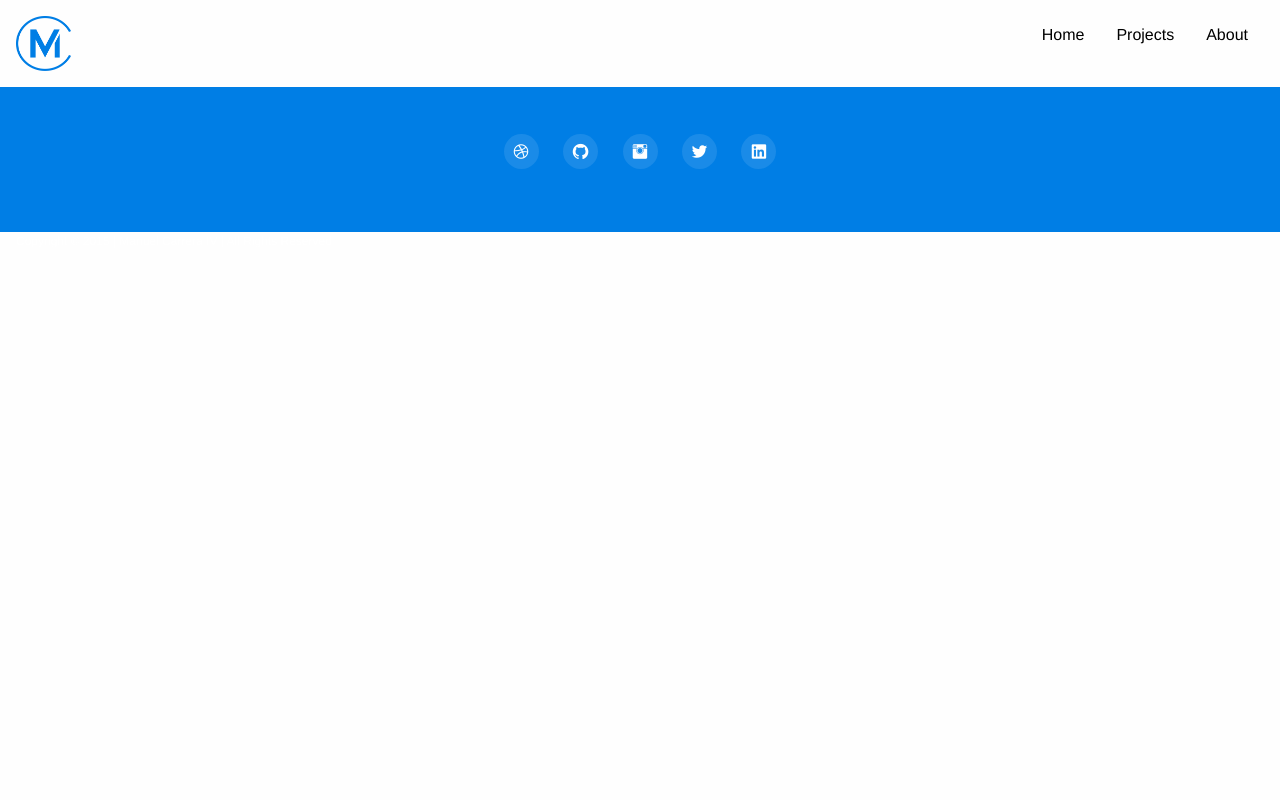
After one commit to mannycarrera4/manny-carrera-iv, a PHP site: template src/views/about.twig in a window 1280 px wide. The commit adds this page. Run offline with PHP 8.4, Linux system fonts and the light colour scheme; the template is opened without the code that fills it, so the values that code supplies are empty; some libraries are stand-ins or nearby versions.

```diff
--- /dev/null
+++ b/src/views/about.twig
@@ -0,0 +1,22 @@
+{% extends 'base.twig' %}
+
+{% block theme %}about{% endblock %}
+{% block body %}
+    <div class="social-icon-wrap hi-icon-effect-1 hi-icon-effect-1a">
+        <a class="link" href="https://dribbble.com/mcarrera4" target="_blank">
+            <i class="social-icon fi-social-dribbble"></i>
+        </a>
+        <a href="https://github.com/mannycarrera4" target="_blank">
+            <i class="social-icon fi-social-github"></i>
+        </a>
+        <a href="https://www.instagram.com/mannysketches/" target="_blank">
+           <i class="social-icon fi-social-instagram"></i>
+        </a>
+        <a href="https://twitter.com/mcarrera4" target="_blank">
+            <i class="social-icon fi-social-twitter"></i>
+        </a>
+        <a href="https://www.linkedin.com/in/manuelcarreraiv" target="_blank">
+            <i class="social-icon fi-social-linkedin"></i>
+        </a>
+    </div>
+{% endblock %}
--- a/web/assets/css/foundation-override.css
+++ b/web/assets/css/foundation-override.css
@@ -13,7 +13,7 @@
   .button:focus {
     outline: none; }
   .button:hover {
-    background: #198BE8; }
+    background: #007ee5; }
     .button:hover .fi-arrow-right,
     .button:hover .fi-mail {
       left: 80%; }
--- a/web/assets/css/main.css
+++ b/web/assets/css/main.css
@@ -103,7 +103,7 @@
   .button:focus {
     outline: none; }
   .button:hover {
-    background: #198BE8; }
+    background: #007ee5; }
     .button:hover .fi-arrow-right,
     .button:hover .fi-mail {
       left: 80%; }
@@ -157,20 +157,15 @@
 .homepage .title-bar {
   background: transparent; }
 
-.projects .menu li > a {
+.projects .menu li > a,
+.about .menu li > a {
   color: #000; }
 
+.menu li > a:hover, .menu li > a:active {
+  border-bottom: 3px solid #007ee5; }
+
 body {
-  position: relative; }
-
-.homepage {
-  height: 100vh;
-  background: #007EE5;
-  background: linear-gradient(rgba(0, 0, 0, 0.8), rgba(0, 0, 0, 0.8)), rgba(0, 0, 0, 0.8) url("../img/background2.jpg") no-repeat center center fixed;
-  -webkit-background-size: cover;
-  -moz-background-size: cover;
-  -o-background-size: cover;
-  background-size: cover;
+  position: relative;
   -webkit-animation: fadein 2s;
   /* Safari, Chrome and Opera > 12.1 */
   -moz-animation: fadein 2s;
@@ -180,6 +175,15 @@ body {
   -o-animation: fadein 2s;
   /* Opera < 12.1 */
   animation: fadein 2s; }
+
+.homepage {
+  height: 100vh;
+  background: #007EE5;
+  background: linear-gradient(rgba(0, 0, 0, 0.8), rgba(0, 0, 0, 0.8)), rgba(0, 0, 0, 0.8) url("../img/background2.jpg") no-repeat center center fixed;
+  -webkit-background-size: cover;
+  -moz-background-size: cover;
+  -o-background-size: cover;
+  background-size: cover; }
 
 .align-vertical-center {
   display: -webkit-box;
@@ -200,7 +204,10 @@ body {
 
 .hero-title {
   color: #fff;
-  font-family: 'CamptonBold', sans-serif; }
+  font-family: 'CamptonBold', sans-serif;
+  max-width: 700px;
+  font-size: 36px;
+  margin-bottom: 30px; }
 
 .logo {
   height: 55px;
@@ -214,3 +221,6 @@ body {
 .description {
   color: #fff;
   font-family: 'UbuntuItalic', sans-serif; }
+
+.about .social-icon-wrap {
+  background: #007ee5; }
--- a/web/assets/sass/_header.scss
+++ b/web/assets/sass/_header.scss
@@ -12,10 +12,20 @@
   }
 }
 
-.projects {
+.projects,
+.about {
     .menu {
         li > a {
             color: #000;
+        }
+    }
+}
+
+.menu {
+    li > a {
+        &:hover,
+        &:active {
+            border-bottom: 3px solid #007ee5;
         }
     }
 }
--- a/web/assets/sass/foundation-override.scss
+++ b/web/assets/sass/foundation-override.scss
@@ -16,7 +16,7 @@
     }
 
     &:hover {
-        background: #198BE8;
+        background: #007ee5;
 
         .fi-arrow-right,
         .fi-mail {
--- a/web/assets/sass/main.scss
+++ b/web/assets/sass/main.scss
@@ -11,6 +11,11 @@ $gradient: linear-gradient($background-color, $background-color);
 
 body {
   position: relative;
+  -webkit-animation: fadein 2s; /* Safari, Chrome and Opera > 12.1 */
+         -moz-animation: fadein 2s; /* Firefox < 16 */
+          -ms-animation: fadein 2s; /* Internet Explorer */
+           -o-animation: fadein 2s; /* Opera < 12.1 */
+              animation: fadein 2s;
 }
 
 .homepage {
@@ -21,12 +26,6 @@ body {
       -moz-background-size: cover;
       -o-background-size: cover;
       background-size: cover;
-
-      -webkit-animation: fadein 2s; /* Safari, Chrome and Opera > 12.1 */
-             -moz-animation: fadein 2s; /* Firefox < 16 */
-              -ms-animation: fadein 2s; /* Internet Explorer */
-               -o-animation: fadein 2s; /* Opera < 12.1 */
-                  animation: fadein 2s;
 }
 
 .align-vertical-center {
@@ -47,6 +46,9 @@ body {
 .hero-title {
     color: #fff;
     @include camptonBold();
+    max-width: 700px;
+    font-size: 36px;
+    margin-bottom: 30px;
 }
 
 .logo {
@@ -65,3 +67,9 @@ body {
     color: #fff;
     @include ubuntuItalic();
 }
+
+.about {
+  .social-icon-wrap {
+    background: #007ee5;
+  }
+}
```
Also changed, not shown: src/views/index.twig (+1 -19 lines).
